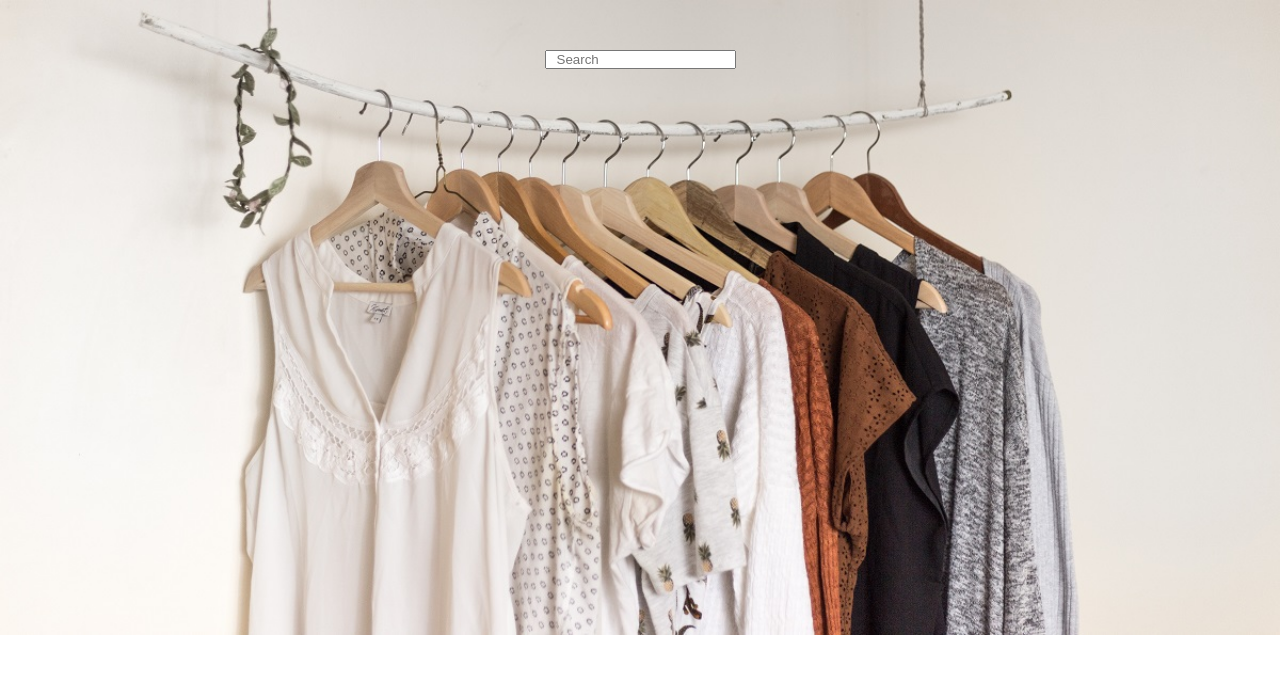
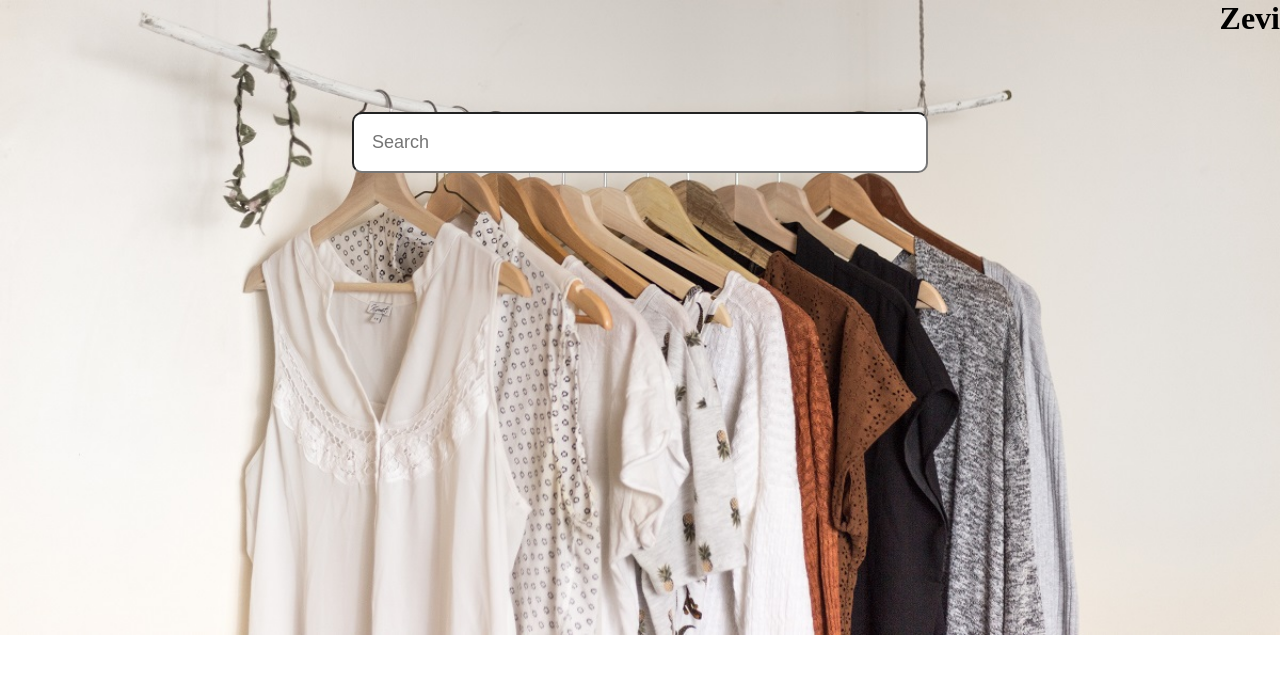
Before and after one commit to bardrock01/Zevi-Submission, a React (Create React App) app in the folder my-app/: page / in a window 1280 px wide. Shown: the top 674 px of the page. Built offline with nearby package versions, Linux system fonts and the light colour scheme.

Commit message:
Added Zevi text

```diff
--- a/my-app/src/App.scss
+++ b/my-app/src/App.scss
@@ -13,12 +13,20 @@ body {
     // margin: 50px;
     // top: 5px;
     display: flex;
-    padding-top: 50px;
+    padding-top: 75px;
     flex-direction: column;
     align-items: center;
     width: 100vw;
 
 }
 .search{
-    padding-left: 10px;
+    padding: 1.4%;
+    width: 45%;
+    border-radius: 10px;
+    font-size: large;
 }
+.ZeviName{
+
+    display: flex;
+    justify-content: end;
+}
--- a/my-app/src/App.tsx
+++ b/my-app/src/App.tsx
@@ -5,14 +5,17 @@ import "./App.scss"
 function App() {
   return (
     <div className="App">
-      <header className="App-header">
+
         <div className="main">
+          <div className="ZeviName">
+            <h1>Zevi</h1>
+          </div>
           <div className="SearchBar">
             <input type= "text" placeholder="Search" className="search">
             </input>
           </div>
         </div>
-      </header>
+
     </div>
   );
 }
```
